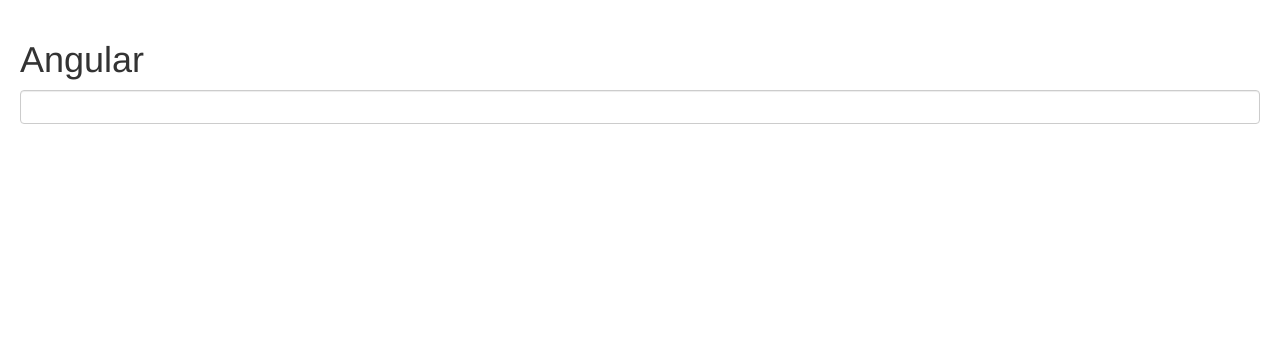
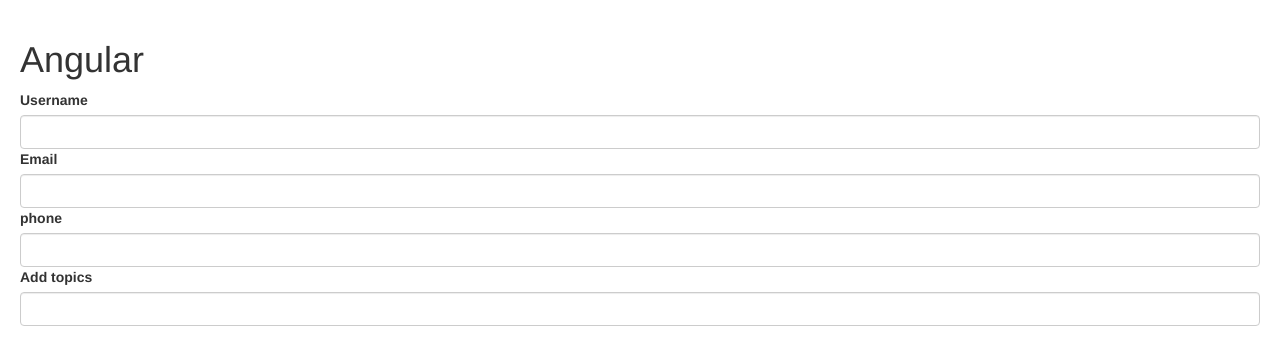
Before and after one commit to gtoshiba011/anuglar-hello-world, an Angular app: page / in a window 1280 px wide. Shown: the top 364 px of the page. Built offline with nearby package versions, Linux system fonts and the light colour scheme.

Commit message:
new-course-form udpate

```diff
--- a/src/app/new-course-form/new-course-form.component.html
+++ b/src/app/new-course-form/new-course-form.component.html
@@ -1,6 +1,14 @@
-<form>
+<form [formGroup]="form">
+    <label for="username">Username</label>
+    <input formControlGroup="name" id="username" class="form-control">
+    <div formGroupName="contact">
+        <label for="email">Email</label>
+        <input formControlName="email" id="email" class="form-control">
+        <label for="phone">phone</label>
+        <input formControlName="phone" id="phone" class="form-control">
+        <label for="addTopic">Add topics</label>
         <input
-        type="text" class="form-control"
+            type="text" class="form-control" id="addTopic"
             (keyup.enter)="addTopic(topic)" #topic>
         <ul class="list-group">
             <li *ngFor="let topic of topics.controls"
@@ -8,4 +16,5 @@
             class="list-group-item">
             {{ topic.value }}</li>
         </ul>
+    </div>
 </form>
--- a/src/app/new-course-form/new-course-form.component.ts
+++ b/src/app/new-course-form/new-course-form.component.ts
@@ -1,5 +1,5 @@
 import { Component } from '@angular/core';
-import { FormArray, FormControl, FormGroup } from '@angular/forms';
+import { FormArray, FormControl, FormGroup, Validators } from '@angular/forms';
 
 @Component({
     selector: 'new-course-form',
@@ -8,6 +8,11 @@
 })
 export class NewCourseFormComponent {
     form = new FormGroup({
+        name: new FormControl('', Validators.required),
+        contact: new FormGroup({
+            email: new FormControl(),
+            phone: new FormControl()
+        }),
         topics: new FormArray([])
     });
 
```
Lines whose indentation alone changed are shown as unchanged.
